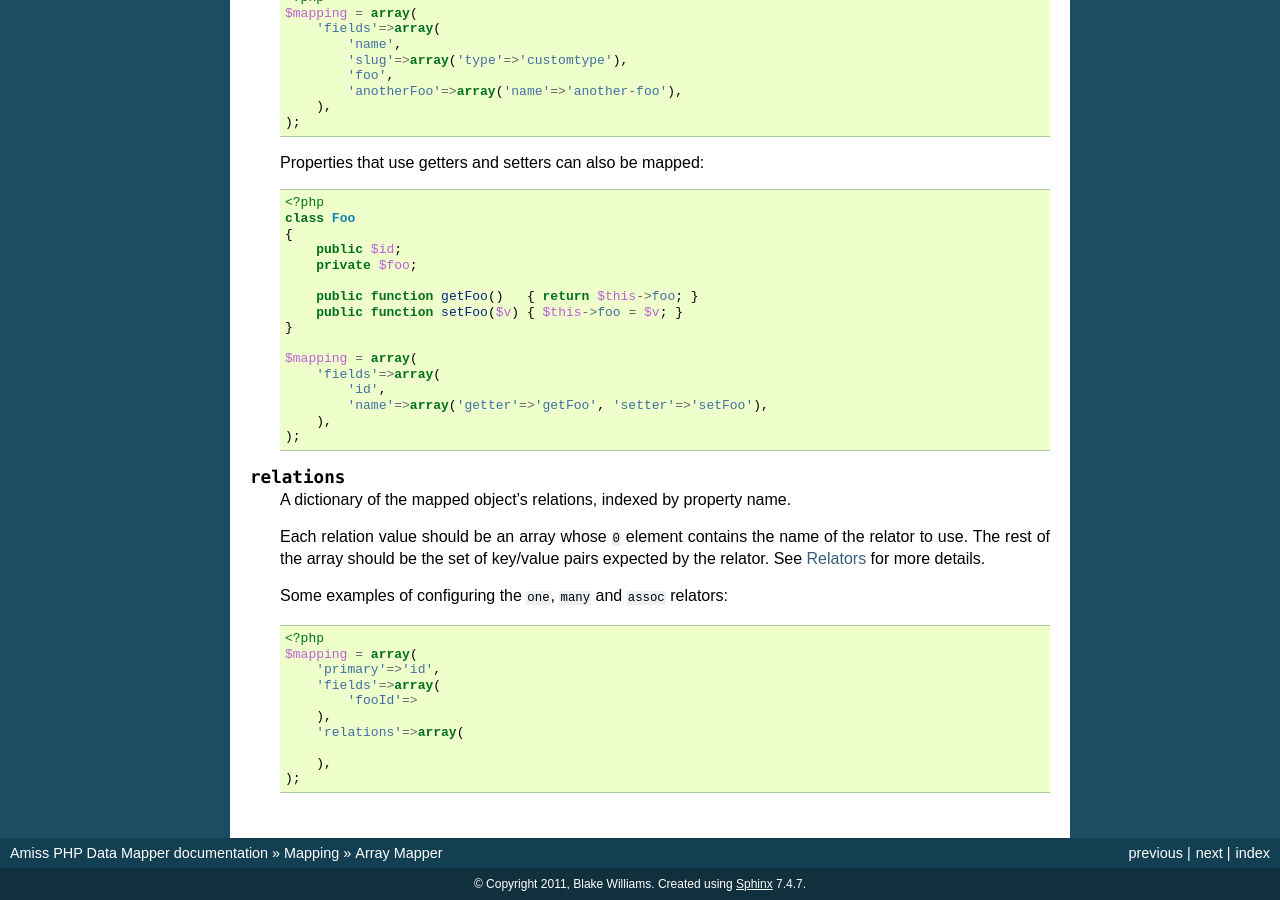
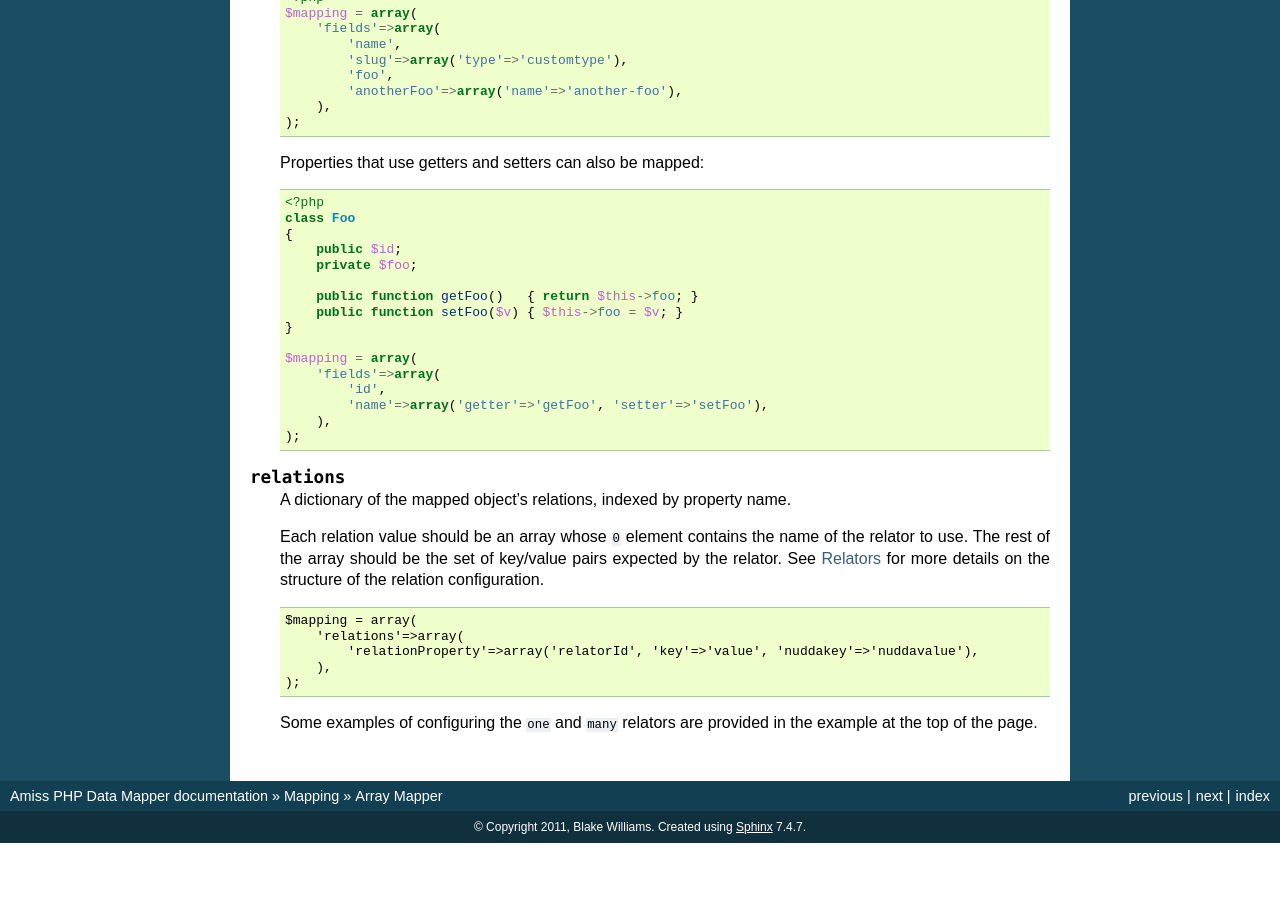
Before and after one commit to shabbyrobe/amiss, a Sphinx documentation site: the page built from doc/mapper/array.rst, in a window 1280 px wide and 900 px high, scrolled down 1856 px. Built offline with Sphinx 7.4.7, drawn with Linux system fonts in a browser that asks for light colours; after the commit the page ends 2699 px from its top, so only the background shows below that.

Commit message:
more doc updates for 2.0

```diff
--- a/doc/mapper/array.rst
+++ b/doc/mapper/array.rst
@@ -150,19 +150,14 @@ Each object mapping has the following structure:
 
     A dictionary of the mapped object's relations, indexed by property name.
 
-    Each relation value should be an array whose ``0`` element contains the name of the relator to use. The rest of the array should be the set of key/value pairs expected by the relator. See :ref:`relators` for more details.
-
-    Some examples of configuring the ``one``, ``many`` and ``assoc`` relators:
+    Each relation value should be an array whose ``0`` element contains the name of the relator to use. The rest of the array should be the set of key/value pairs expected by the relator. See :ref:`relators` for more details on the structure of the relation configuration.
 
     .. code-block:: php
 
-        <?php
         $mapping = array(
-            'primary'=>'id',
-            'fields'=>array(
-                'fooId'=>
-            ),
             'relations'=>array(
-
+                'relationProperty'=>array('relatorId', 'key'=>'value', 'nuddakey'=>'nuddavalue'),
             ),
         );
+
+    Some examples of configuring the ``one`` and ``many`` relators are provided in the example at the top of the page.
```
Also changed, not shown: doc/mapper/annotation.rst (+69 -1 lines).
